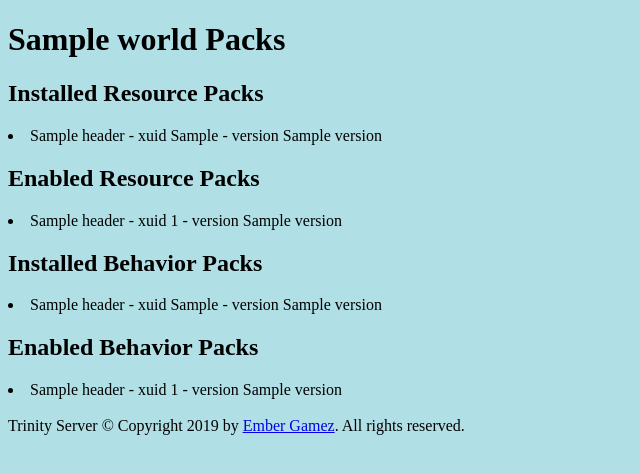
After one commit to awakeford/RoboServer, a Python web app: template BedrockServer/templates/packs.html in a window 1280 px wide. The commit adds this page. Shown: the top 474 px of the page, without its empty margins (0-640 px from the left). Run offline with Jinja, Linux system fonts and the light colour scheme; the template is opened without the code that fills it: most values are stand-ins (such as "Sample title", 1, 10 or a date in 2020).

Commit message:
web_server removed, checking in in progress

```diff
--- a/BedrockServer/everest.py
+++ b/BedrockServer/everest.py
@@ -43,4 +43,8 @@ async def on_message(message):
                msg += p['name']+" is online\n"
         await message.channel.send(msg)
 
-client.run(everest)
+def start():
+   client.run(everest)
+
+if __name__== "__main__":
+   start()
--- a/BedrockServer/templates/base.html
+++ b/BedrockServer/templates/base.html
@@ -11,7 +11,7 @@
     <div id="footer">
 	<br/>
         {% block footer %}
-	   Trinity Server Copyright &copy; Copyright 2019 by <a href="mailto:embergamez.org@gmail.com">Ember Gamez</a>. All rights reserved.
+	   Trinity Server &copy; Copyright 2019 by <a href="mailto:embergamez.org@gmail.com">Ember Gamez</a>. All rights reserved.
         {% endblock %}
     </div>
 </body>
--- /dev/null
+++ b/BedrockServer/templates/packs.html
@@ -0,0 +1,27 @@
+{% extends 'base.html' %}
+{% block title %}Packs{% endblock %}
+{% block content %}
+
+    <h1>{{ world }} Packs</h1>
+
+    <h2>Installed Resource Packs</h2>
+    {% for k,v in installed_resource_packs.items()  %}
+       <li>{{ v['header']['name'] }} - xuid {{ k }} - version {{ v['header']['version'] }}</li>
+    {% endfor %}
+
+    <h2>Enabled Resource Packs</h2>
+    {% for v in resource_packs  %}
+       <li>{{ v['header']['name'] }} - xuid {{ v['header']['uuid'] }} - version {{ v['header']['version'] }}</li>
+    {% endfor %}
+
+    <h2>Installed Behavior Packs</h2>
+    {% for k,v in installed_behavior_packs.items()  %}
+       <li>{{ v['header']['name'] }} - xuid {{ k }} - version {{ v['header']['version'] }}</li>
+    {% endfor %}
+
+    <h2>Enabled Behavior Packs</h2>
+    {% for v in behavior_packs  %}
+       <li>{{ v['header']['name'] }} - xuid {{ v['header']['uuid'] }} - version {{ v['header']['version'] }}</li>
+    {% endfor %}
+
+{% endblock %}
--- a/BedrockServer/templates/players.html
+++ b/BedrockServer/templates/players.html
@@ -43,4 +43,5 @@
                  </tr>
                {% endfor %}
            </table>
+
 {% endblock %}
```
Also changed, not shown: BedrockServer/templates/home.html (+3 -11 lines), BedrockServer/templates/world_home.html (+48 -14 lines), BedrockServer/README.txt (added), BedrockServer/static/graph.png (added), 1 other file.
